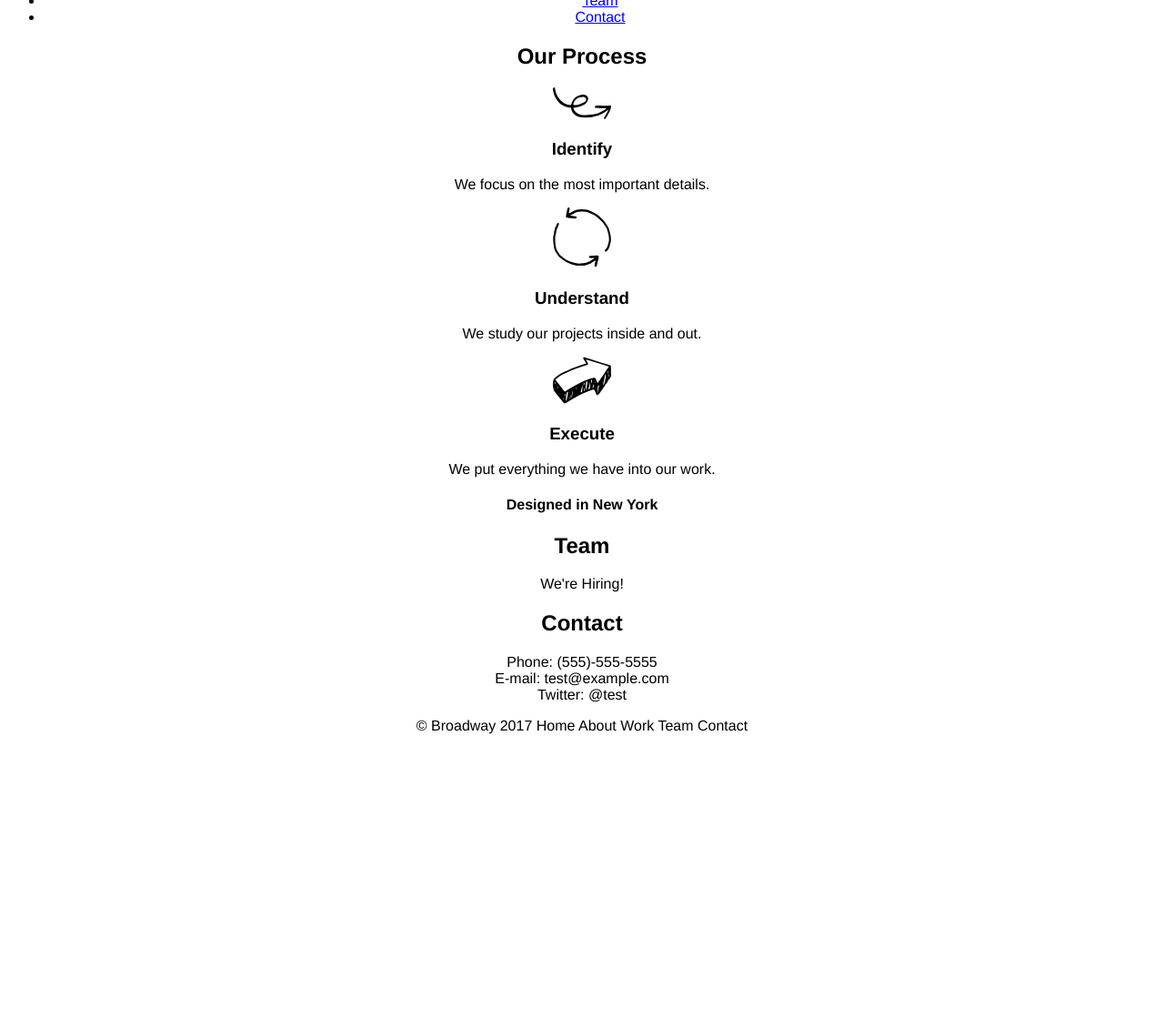
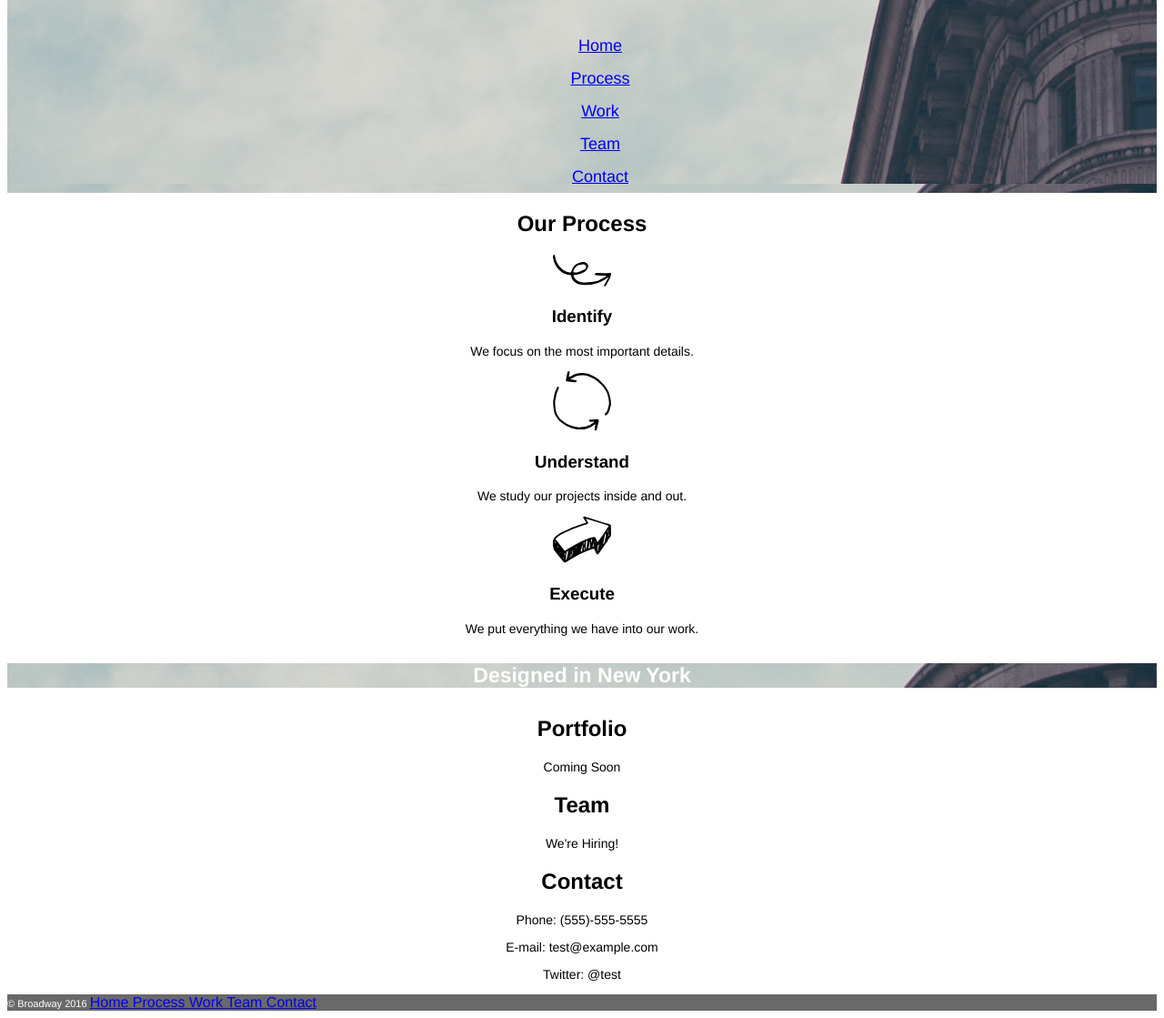
Before and after one commit to quandragray/Broadway, a plain HTML site: page index.html in a window 1280 px wide. Shown: the part 142-1261 px from the top of the page at 91% size. Before the commit the page ends 957 px from the top, so only its background shows below. Drawn offline with Linux system fonts and the light colour scheme; files whose address does not match are found by name.

Commit message:
Submit files

```diff
--- a/index.html
+++ b/index.html
@@ -7,9 +7,8 @@
   <link href="resources/css/style.css" type="text/css" rel="stylesheet"
 
   <body>
-
-    <div id="#home">
-      <h1>Broadway Design</h1>
+    <div id="header">
+      <h1 id="#home">Broadway Design</h1>
         <ul>
           <li><a href="home"> Home </a></li>
           <li><a href="process"> Process </a></li>
@@ -34,6 +33,11 @@
 
     <h4> Designed in New York </h4>
 
+    <div id="#portfolio">
+      <h2>Portfolio</h2>
+      <p>Coming Soon</p>
+    </div>
+
     <div id="#team">
       <h2>Team</h2>
       <p>We're Hiring!</p>
@@ -41,12 +45,21 @@
 
     <div id="#contact">
       <h2>Contact</h2>
-      <p>Phone: (555)-555-5555 <br /> E-mail: test@example.com <br /> Twitter: @test <br /></p>
+        <p>Phone: (555)-555-5555</p>
+        <p>E-mail: test@example.com</p>
+        <p>Twitter: @test </p>
     </div>
 
-    <footer>	&#169; Broadway 2017 Home About Work Team Contact</footer>
+    <footer>
+      <p>&#169; Broadway 2016 </p>
+      <nav>
+         <a href="home">Home </a>
+         <a href="process"> Process </a>
+         <a href="work"> Work </a>
+         <a href="team"> Team </a>
+         <a href="contact"> Contact </a>
+      </nav>
 
-
-
+    </footer>
   </body>
 </html>
--- a/resources/css/style.css
+++ b/resources/css/style.css
@@ -2,5 +2,51 @@
   align-items: center;
   text-align: center;
   font-family: Helvetica, sans-serif;
+}
+
+#header {
+  background-image: url(/Users/quandragray/Desktop/projects/Broadway/resources/images/the-flatiron-building.png);
+  }
+
+h1 {
+  font-size: 70px;
+  font-weight: bold;
+  color: white;
+}
+
+ul {
+  list-style-type: none;
+  font-size: 18px;
+  color: white;
+  line-height: 200%
+}
 
 }
+h2 {
+  font-size: 23px;
+  font-weight: bold;
+}
+
+h4 {
+  font-size: 23px;
+  font-weight: bold;
+  color: white;
+  background-image: url(/Users/quandragray/Desktop/projects/Broadway/resources/images/the-flatiron-building.png);
+  }
+
+p {
+  font-size: 14px;
+}
+
+footer {
+  background-color: dimgray;
+  color: white;
+  text-align: left;
+}
+
+footer p {
+  font-size: 11px;
+}
+footer p, nav {
+  display: inline;
+}
```
